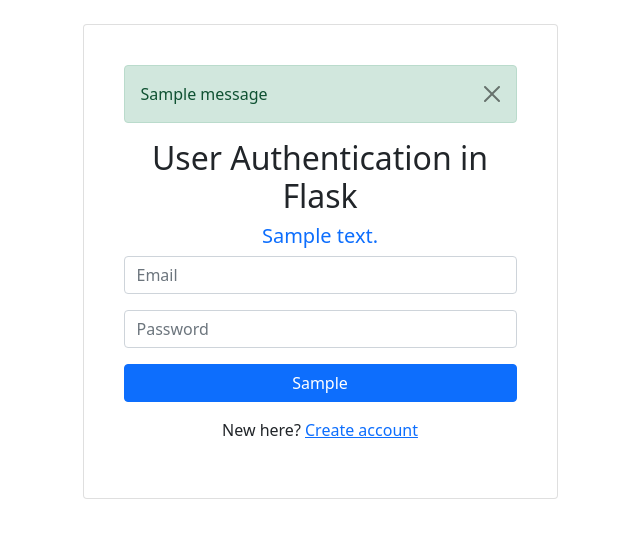
After one commit to brunofuentes/menu-api, a Flask app: template templates/auth.html in a window 1280 px wide. The commit adds this page. Shown: the top 538 px of the page, without its empty margins (320-960 px from the left). Run offline with Flask 2, Linux system fonts and the light colour scheme; the template is opened without the code that fills it: most values are stand-ins (such as "Sample title", 1, 10 or a date in 2020); one stand-in notice (Sample message) is shown; form fields are guessed from the names that the template uses; parts of the project's set-up code (start-up, migrations or seed data) failed here and were passed over; some libraries are stand-ins or nearby versions.

Commit message:
auth wip: change templates structure/logic

```diff
--- /dev/null
+++ b/templates/auth.html
@@ -0,0 +1,86 @@
+{% extends "base.html" %}
+{% block title%} {{ title }} {% endblock %}
+{% block content%}
+<div class="container">
+    <div class="row mt-4">
+        <div class="col-lg-5 col-md-6 m-auto card p-4">
+            <form action="{{ request.path }}" method="POST" class="card-body">
+                {{ form.csrf_token }}
+
+                {% with messages = get_flashed_messages(with_categories=true) %}
+                <!-- Categories: success (green), info (blue), warning (yellow), danger (red) -->
+                {% if messages %}
+                {% for category, message in messages %}
+                <div class="alert alert-{{category}} alert-dismissible fade show" role="alert">
+                    {{ message }}
+                    <button type="button" class="btn-close" data-bs-dismiss="alert" aria-label="Close"></button>
+                </div>
+                {% endfor %}
+                {% endif %}
+                {% endwith %}
+
+                <div class="text-center">
+                    <h2>User Authentication in Flask</h2>
+                    <h5 class="text-primary">{{ text }}</h5>
+                </div>
+
+                {% if request.path == '/register/' %}
+                <div class="form-group mb-3">
+                    {{ form.username(class_="form-control",placeholder="Username")}}
+                </div>
+                {% for error in form.username.errors %}
+                <div class="alert alert-warning alert-dismissible fade show" role="alert">
+                    {{ error }}
+                    <button type="button" class="btn-close" data-bs-dismiss="alert" aria-label="Close"></button>
+                </div>
+                {% endfor%}
+                {% endif%}
+                <div class="form-group mb-3">
+                    {{ form.email(class_="form-control",placeholder="Email")}}
+                </div>
+                {% for error in form.email.errors %}
+                <div class="alert alert-warning alert-dismissible fade show" role="alert">
+                    {{ error }}
+                    <button type="button" class="btn-close" data-bs-dismiss="alert" aria-label="Close"></button>
+                </div>
+                {% endfor%}
+                <div class="form-group mb-3">
+                    {{ form.password(class_="form-control",placeholder="Password")}}
+                </div>
+                {% for error in form.password.errors %}
+                <div class="alert alert-warning alert-dismissible fade show" role="alert">
+                    {{ error }}
+                    <button type="button" class="btn-close" data-bs-dismiss="alert" aria-label="Close"></button>
+                </div> {% endfor%}
+                {% if request.path == '/register/' %}
+                <div class="form-group mb-3">
+                    {{ form.confirm_password(class_="form-control",placeholder="Confirm Password")}}
+                </div>
+                {% for error in form.confirm_password.errors %}
+                <div class="alert alert-warning alert-dismissible fade show" role="alert">
+                    {{ error }}
+                    <button type="button" class="btn-close" data-bs-dismiss="alert" aria-label="Close"></button>
+                </div> {% endfor%}
+                {% endif %}
+                <div class="text-center">
+
+                    <div class="d-grid gap-2">
+                        <button type="submit" class="btn btn-block btn-primary mb-3"> {{ btn_action }} </button>
+                    </div>
+
+                    <p>
+                        {% if request.path != '/register/' %}
+                        New here?
+                        <a href="{{url_for('register')}}">Create account</a>
+                        {% else %}
+                        Already have an account?
+                        <a href="{{url_for('login')}}">Login</a>
+                        {% endif %}
+                    </p>
+
+                </div>
+            </form>
+        </div>
+    </div>
+</div>
+{% endblock %}
--- a/templates/base.html
+++ b/templates/base.html
@@ -1,25 +1,24 @@
 <!doctype html>
-<title>{% block title %}{% endblock %} - Flaskr</title>
-<link rel="stylesheet" href="{{ url_for('static', filename='style.css') }}">
-<nav>
-  <h1>Flaskr</h1>
-  <ul>
-    {% if g.user %}
-      <li><span>{{ g.user['username'] }}</span>
-      <li><a href="{{ url_for('auth.logout') }}">Log Out</a>
-      <li><a href="/admin">Admin</a>
-    {% else %}
-      <li><a href="{{ url_for('auth.register') }}">Register</a>
-      <li><a href="{{ url_for('auth.login') }}">Log In</a>
-    {% endif %}
-  </ul>
-</nav>
-<section class="content">
-  <header>
-    {% block header %}{% endblock %}
-  </header>
-  {% for message in get_flashed_messages() %}
-    <div class="flash">{{ message }}</div>
-  {% endfor %}
-  {% block content %}{% endblock %}
-</section>
+<html lang="en">
+
+<head>
+    <!-- Required meta tags -->
+    <meta charset="utf-8">
+    <meta name="viewport" content="width=device-width, initial-scale=1">
+    <!-- Bootstrap CSS -->
+    <link href="https://cdn.jsdelivr.net/npm/bootstrap@5.0.2/dist/css/bootstrap.min.css" rel="stylesheet" integrity="sha384-EVSTQN3/azprG1Anm3QDgpJLIm9Nao0Yz1ztcQTwFspd3yD65VohhpuuCOmLASjC" crossorigin="anonymous">
+    <!-- Sweet alert Js -->
+    <script src="https://cdn.jsdelivr.net/npm/sweetalert2@11"></script>
+    <title> {% block title%} {{ title }} {% endblock %} </title>
+</head>
+
+<body>
+    <div class="container-fluid">
+        {% block content%}
+        {% endblock %}
+    </div>
+    <!-- Bootstrap Bundle with Popper -->
+    <script src="https://cdn.jsdelivr.net/npm/bootstrap@5.0.2/dist/js/bootstrap.bundle.min.js" integrity="sha384-MrcW6ZMFYlzcLA8Nl+NtUVF0sA7MsXsP1UyJoMp4YLEuNSfAP+JcXn/tWtIaxVXM" crossorigin="anonymous"></script>
+</body>
+
+</html>
```
Also changed, not shown: templates/auth/login.html (deleted, +0 -15 lines), templates/auth/register.html (deleted, +0 -15 lines), templates/index.html (+17 -6 lines).
